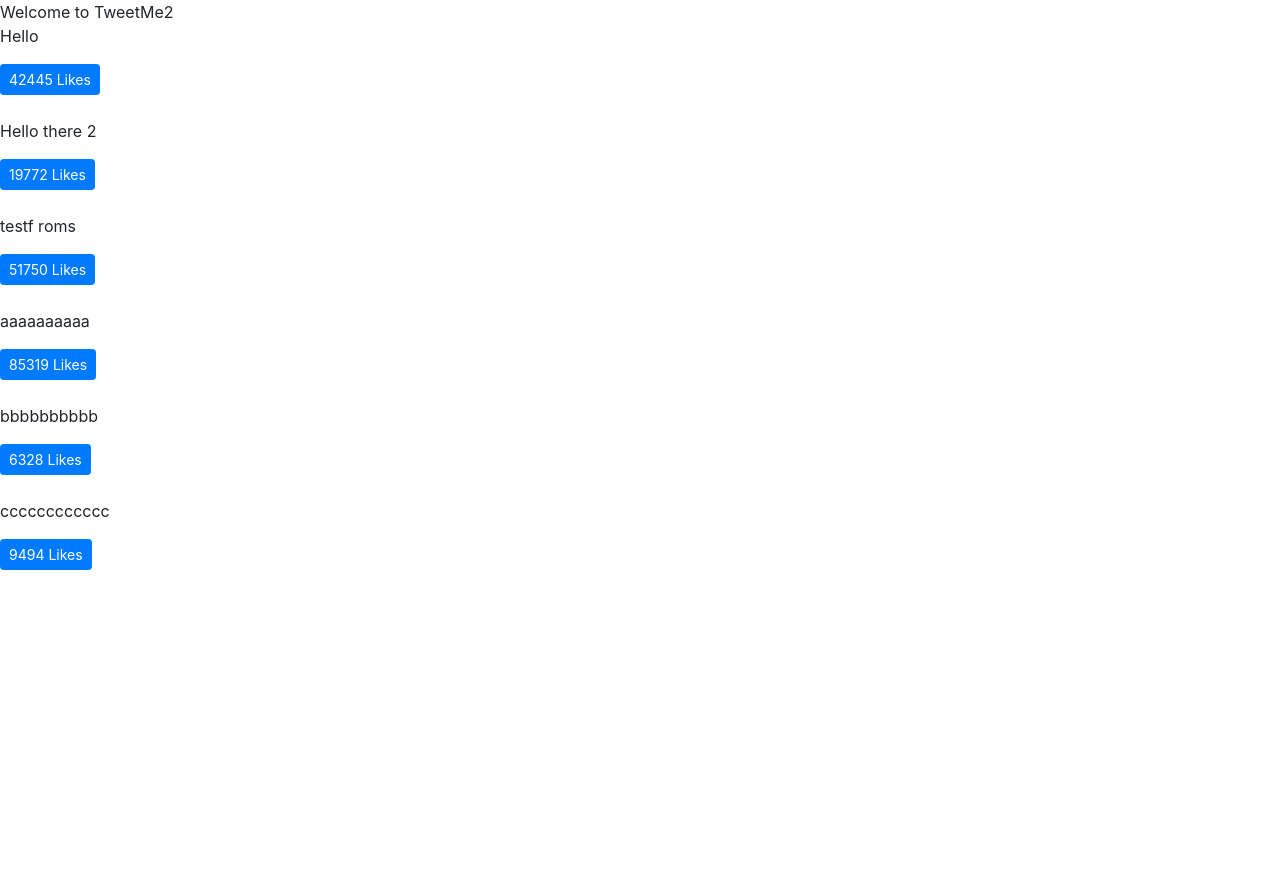
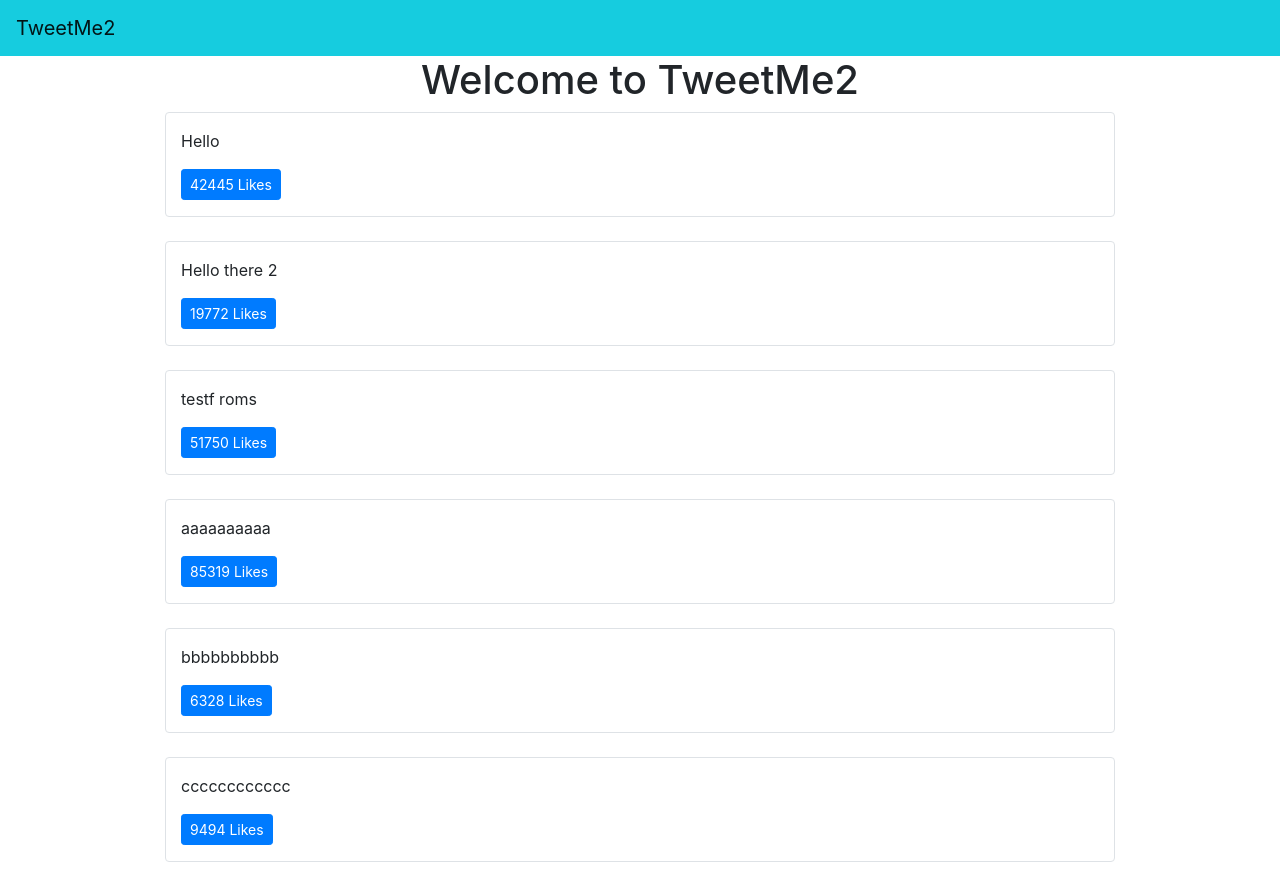
Before and after one commit to DACunningham/tweetme2, a Django app: page / in a window 1280 px wide. Before the commit the page ends 570 px from the top, so only its background shows below. Run offline with Django 3.2, Linux system fonts and the light colour scheme; data comes from the database, SQL or seed files in the repository; both versions use the stored data as it was after the commit; data that the repository does not hold is empty; some libraries are stand-ins or nearby versions.

Commit message:
Add Create Tweet and Bootstrap and Layout Items

```diff
--- a/templates/base.html
+++ b/templates/base.html
@@ -14,9 +14,19 @@
 </head>
 
 <body>
-    {% block content %}
+    {% include "components/navbar.html" %}
 
-    {% endblock content %}
+    <div class="container">
+        {% block content %}
+
+        {% endblock content %}
+    </div>
+
+    <style>
+        .bg-tweetme {
+            background-color: #16ccdf !important;
+        }
+    </style>
 
     <!-- Optional JavaScript -->
     <!-- jQuery first, then Popper.js, then Bootstrap JS -->
--- /dev/null
+++ b/templates/components/form.html
@@ -0,0 +1,4 @@
+<form method="POST"> {% csrf_token %}
+    {{ form.as_p }}
+    <button type="submit" class="btn btn-secondary">Save</button>
+</form>
--- a/templates/components/navbar.html
+++ b/templates/components/navbar.html
@@ -0,0 +1,37 @@
+<nav class="navbar navbar-expand-lg navbar-light bg-tweetme">
+    <a class="navbar-brand" href="/">TweetMe2</a>
+    <button class="navbar-toggler" type="button" data-toggle="collapse" data-target="#navbarSupportedContent"
+        aria-controls="navbarSupportedContent" aria-expanded="false" aria-label="Toggle navigation">
+        <span class="navbar-toggler-icon"></span>
+    </button>
+
+    <div class="collapse navbar-collapse d-none" id="navbarSupportedContent">
+        <ul class="navbar-nav mr-auto d-none">
+            <li class="nav-item active">
+                <a class="nav-link" href="#">Home <span class="sr-only">(current)</span></a>
+            </li>
+            <li class="nav-item">
+                <a class="nav-link" href="#">Link</a>
+            </li>
+            <li class="nav-item dropdown">
+                <a class="nav-link dropdown-toggle" href="#" id="navbarDropdown" role="button" data-toggle="dropdown"
+                    aria-haspopup="true" aria-expanded="false">
+                    Dropdown
+                </a>
+                <div class="dropdown-menu" aria-labelledby="navbarDropdown">
+                    <a class="dropdown-item" href="#">Action</a>
+                    <a class="dropdown-item" href="#">Another action</a>
+                    <div class="dropdown-divider"></div>
+                    <a class="dropdown-item" href="#">Something else here</a>
+                </div>
+            </li>
+            <li class="nav-item">
+                <a class="nav-link disabled" href="#" tabindex="-1" aria-disabled="true">Disabled</a>
+            </li>
+        </ul>
+        <form class="form-inline my-2 my-lg-0 d-none">
+            <input class="form-control mr-sm-2" type="search" placeholder="Search" aria-label="Search">
+            <button class="btn btn-outline-success my-2 my-sm-0" type="submit">Search</button>
+        </form>
+    </div>
+</nav>
--- a/templates/pages/home.html
+++ b/templates/pages/home.html
@@ -1,9 +1,15 @@
 {% extends 'base.html' %}
 {% block head_title %} This is amazing {% endblock head_title %}
 {% block content %}
-Welcome to TweetMe2
 
-<div id="tweet">
+<div class="row text-center">
+    <div class="col">
+        <h1>Welcome to TweetMe2</h1>
+    </div>
+</div>
+
+
+<div class="row" id="tweet">
     <p>Loading...</p>
 </div>
 
@@ -18,7 +24,7 @@ Welcome to TweetMe2
 
     function formatTweetElement(tweet) {
         var formattedTweet =
-            "<div class='mb-4 tweet' id='tweet-" +
+            "<div class='mb-4 tweet col-12 col-md-10 mx-auto border rounded py-3' id='tweet-" +
             tweet.id +
             "'>" +
             "<p>" +
--- a/tweetme2/urls.py
+++ b/tweetme2/urls.py
@@ -15,11 +15,17 @@ Including another URLconf
 """
 from django.contrib import admin
 from django.urls import path
-from tweets.views import home_view, tweet_detail_view, tweet_list_view
+from tweets.views import (
+    home_view,
+    tweet_detail_view,
+    tweet_list_view,
+    tweet_create_view,
+)
 
 urlpatterns = [
     path("admin/", admin.site.urls),
     path("", home_view),
     path("tweets/<int:tweet_id>", tweet_detail_view),
     path("tweets/", tweet_list_view),
+    path("create-tweet", tweet_create_view),
 ]
--- a/tweets/views.py
+++ b/tweets/views.py
@@ -2,8 +2,18 @@ import random
 from django.http import Http404, HttpResponse, JsonResponse
 from django.shortcuts import render
 from .models import Tweet
+from .forms import TweetForm
 
 # Create your views here.
+def tweet_create_view(request, *args, **kwargs):
+    form = TweetForm(request.POST or None)
+    if form.is_valid():
+        obj = form.save(commit=False)
+        obj.save()
+        form = TweetForm()
+    return render(request, "components/form.html", context={"form": form}, status=200)
+
+
 def home_view(request, *args, **kwargs):
     # return HttpResponse("<h1>Hello World</h1>")
     return render(request, "pages/home.html", context={}, status=200)
```
Also changed, not shown: tweets/forms.py (added, +17 -0 lines), db.sqlite3.
